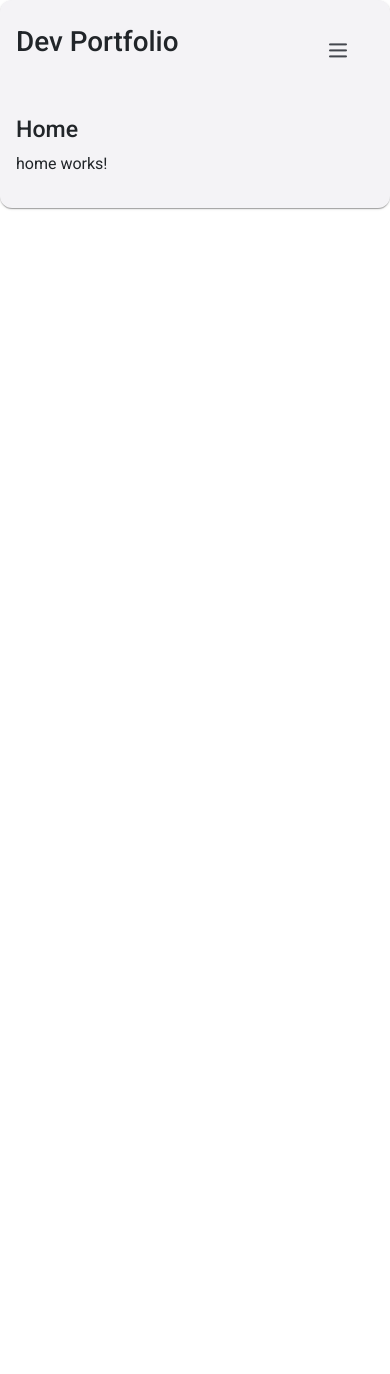
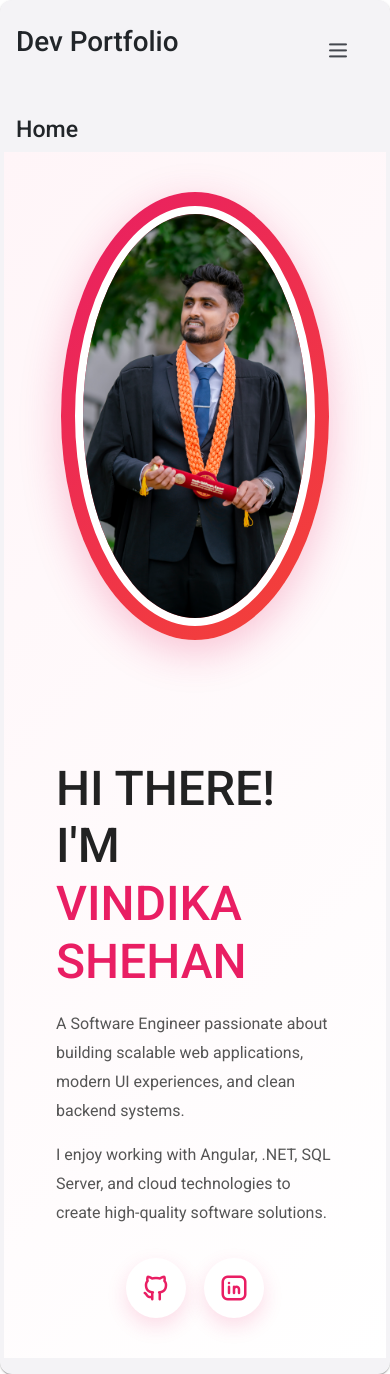
Before and after one commit to Sheha-Dev/DeveloperPortfolio, an Angular app in the folder DeveloperPortfolio/: page / in a window 390 px wide. Before the commit the page ends 844 px from the top, so only its background shows below. Built offline with nearby package versions, Linux system fonts and the light colour scheme.

Commit message:
Development - Made Responsive Home Page

```diff
--- a/DeveloperPortfolio/src/app/pages/home/home.component.html
+++ b/DeveloperPortfolio/src/app/pages/home/home.component.html
@@ -1 +1,50 @@
-<p>home works!</p>
+<form [formGroup]="aboutForm">
+  <div class="row about-section">
+
+    <div class="col-lg-6 col-md-12 about-image">
+      <div class="image-ring">
+        <img
+          [src]="f['imageUrl'].value"
+          [alt]="f['altText'].value"
+        >
+      </div>
+    </div>
+
+    <div class="col-lg-6 col-md-12 about-content">
+
+      <h1>
+        {{ f['greeting'].value }} <br>
+        <span>{{ f['name'].value }}</span>
+      </h1>
+
+      <p class="about-description">
+        {{ f['descriptionOne'].value }}
+      </p>
+
+      <p class="about-description">
+        {{ f['descriptionTwo'].value }}
+      </p>
+
+      <div class="social-links">
+        <a
+          [href]="f['githubUrl'].value"
+          target="_blank"
+          rel="noopener noreferrer"
+          class="social-btn"
+        >
+          <i class="ti ti-brand-github"></i>
+        </a>
+
+        <a
+          [href]="f['linkedinUrl'].value"
+          target="_blank"
+          rel="noopener noreferrer"
+          class="social-btn"
+        >
+          <i class="ti ti-brand-linkedin"></i>
+        </a>
+      </div>
+
+    </div>
+  </div>
+</form>
--- a/DeveloperPortfolio/src/app/pages/home/home.component.scss
+++ b/DeveloperPortfolio/src/app/pages/home/home.component.scss
@@ -0,0 +1,128 @@
+.about-section {
+  min-height: 100vh;
+  display: flex;
+  align-items: center;
+  justify-content: center;
+  gap: 100px;
+  padding: 40px;
+  background: linear-gradient(135deg, #fff5f8, #fff);
+}
+
+.about-image {
+  flex: 1;
+  display: flex;
+  justify-content: center;
+}
+
+.image-ring {
+  padding: 14px;
+  border-radius: 50%;
+  background: linear-gradient(135deg, #e91e63, #f44336);
+  box-shadow: 0 12px 40px rgba(233, 30, 99, 0.25);
+}
+
+.image-ring img {
+  width: 420px;
+  height: 420px;
+  object-fit: cover;
+  border-radius: 50%;
+  border: 8px solid white;
+}
+
+.about-content {
+  flex: 1;
+  max-width: 650px;
+}
+
+.section-label {
+  font-size: 1rem;
+  letter-spacing: 5px;
+  color: #888;
+  font-weight: 600;
+}
+
+.about-content h1 {
+  font-size: 4rem;
+  line-height: 1.2;
+  margin: 20px 0;
+  color: #222;
+}
+
+.about-content h1 span {
+  color: #e91e63;
+}
+
+.about-description {
+  font-size: 1.2rem;
+  line-height: 1.8;
+  color: #555;
+}
+
+.about-actions {
+  display: flex;
+  gap: 20px;
+  margin-top: 35px;
+}
+
+.resume-btn {
+  background: linear-gradient(135deg, #e91e63, #f44336) !important;
+  color: white !important;
+  padding: 24px 36px;
+  border-radius: 30px;
+}
+
+.contact-btn {
+  border: 2px solid #e91e63 !important;
+  color: #e91e63 !important;
+  padding: 24px 36px;
+  border-radius: 30px;
+}
+
+.social-links {
+  display: flex;
+  gap: 18px;
+  margin-top: 30px;
+  align-items: center;
+  justify-content: center;
+}
+
+.social-btn {
+  width: 60px;
+  height: 60px;
+  border-radius: 50%;
+  background: white;
+  color: #e91e63;
+  display: flex;
+  align-items: center;
+  justify-content: center;
+  text-decoration: none;
+  box-shadow: 0 8px 20px rgba(233, 30, 99, 0.15);
+  transition: all 0.3s ease;
+}
+
+// .social-btn:hover {
+//   background: linear-gradient(135deg, #e91e63, #f44336);
+//   color: white;
+//   transform: translateY(-4px);
+// }
+
+.social-btn i {
+  font-size: 30px;
+}
+
+/* remove this */
+@media (max-width: 768px) {
+  .image-ring img{
+    width: 240px;
+  }
+
+  .about-description{
+    font-size: 1.0rem;
+    line-height: 1.8;
+  }
+
+  h1{
+    font-size: 3.0rem !important;
+  }
+
+}
--- a/DeveloperPortfolio/src/app/pages/home/home.component.ts
+++ b/DeveloperPortfolio/src/app/pages/home/home.component.ts
@@ -1,11 +1,40 @@
 import { Component } from '@angular/core';
+import { FormBuilder, FormGroup, ReactiveFormsModule } from '@angular/forms';
+import { MatButtonModule } from '@angular/material/button';
+import { MatCardContent, MatCardModule } from '@angular/material/card';
 
 @Component({
   selector: 'app-home',
-  imports: [],
+  imports: [
+    MatCardModule,
+    MatButtonModule,
+    ReactiveFormsModule
+  ],
   templateUrl: './home.component.html',
   styleUrl: './home.component.scss'
 })
 export class HomeComponent {
 
+  aboutForm: FormGroup;
+
+  constructor(private fb: FormBuilder) {
+    this.aboutForm = this.fb.group({
+      imageUrl: ['assets/images/DSC06732.jpg'],
+      altText: ['Vindika Shehan'],
+      greeting: ["HI THERE! I'M"],
+      name: ['VINDIKA SHEHAN'],
+      descriptionOne: [
+        'A Software Engineer passionate about building scalable web applications, modern UI experiences, and clean backend systems.'
+      ],
+      descriptionTwo: [
+        'I enjoy working with Angular, .NET, SQL Server, and cloud technologies to create high-quality software solutions.'
+      ],
+      githubUrl: ['https://github.com/Sheha-Dev/Sheha-Dev'],
+      linkedinUrl: ['https://www.linkedin.com/in/vindika-shehan-504029389/']
+    });
+  }
+
+  get f() {
+    return this.aboutForm.controls;
+  }
 }
```
